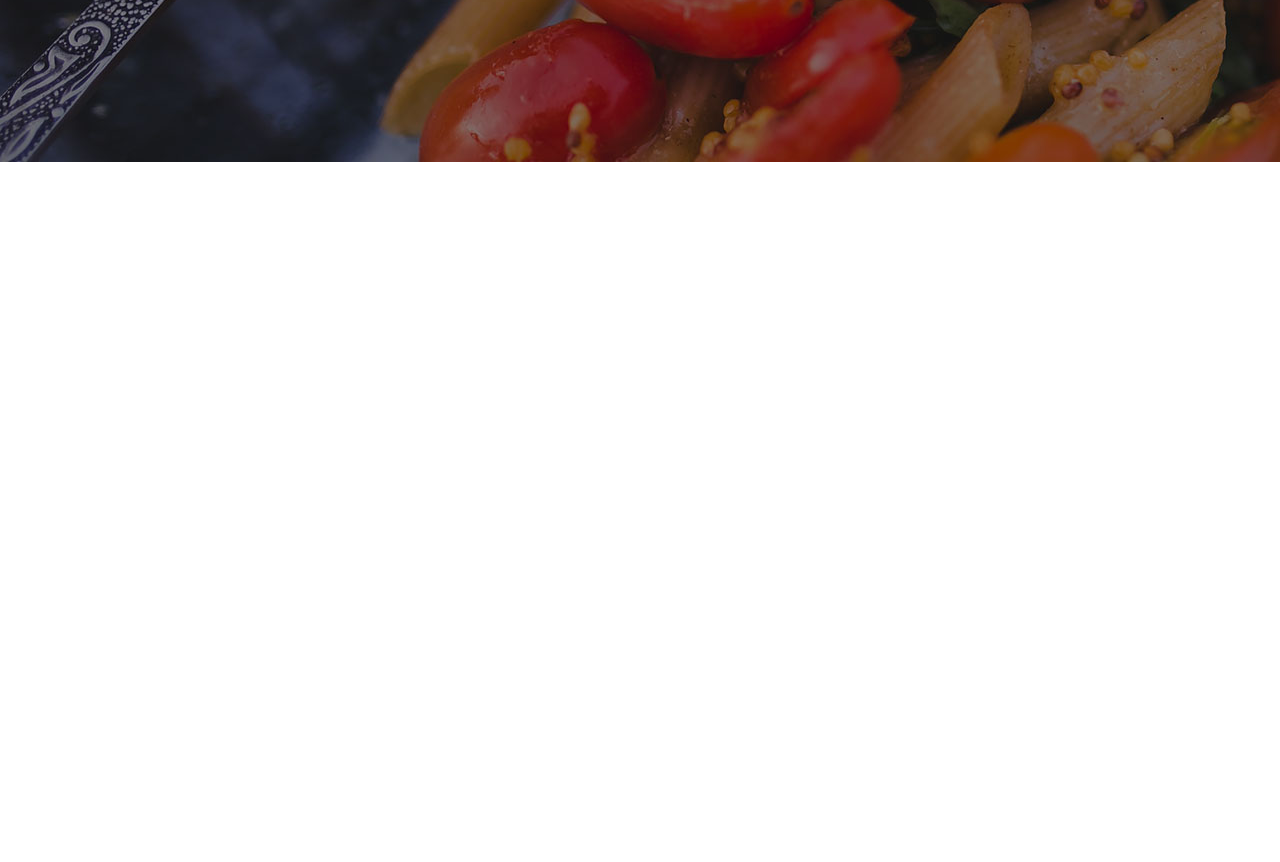
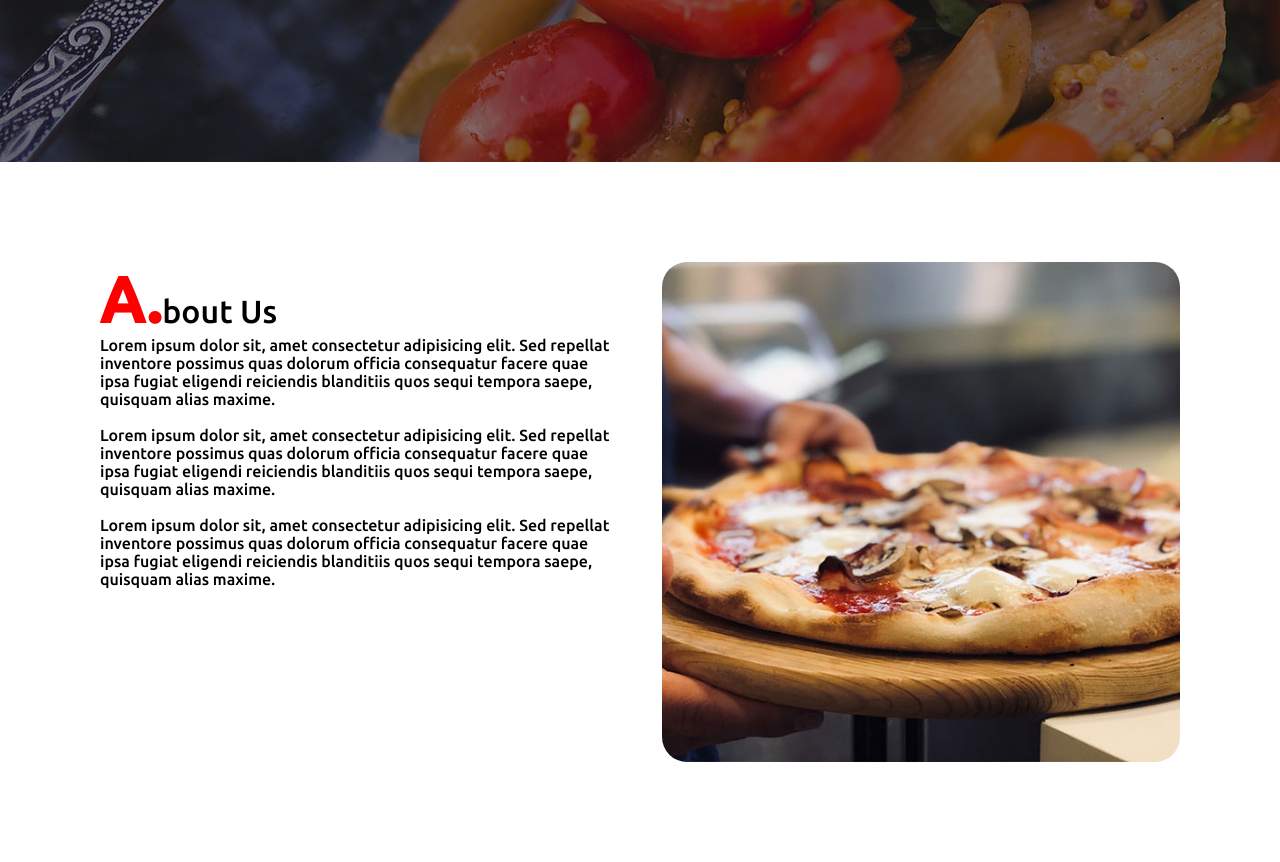
Before and after one commit to mccuyper/frontend-pure, a plain HTML site: page index.html in a window 1280 px wide. Shown: the part 638-1500 px from the top of the page. Before the commit the page ends 1000 px from the top, so only its background shows below. Drawn offline with Linux system fonts and the light colour scheme.

Commit message:
About us section

```diff
--- a/css/style.css
+++ b/css/style.css
@@ -5,6 +5,7 @@
     box-sizing: border-box;
     font-family: 'Ubuntu', 'Times New Roman', Times, serif;
     color: #fff;
+    scroll-behavior: smooth;
 }
 
 p {
@@ -68,6 +69,11 @@ header.sticky {
 }
 header.sticky .logo, header.sticky li a {
     color: black;
+
+}
+header.sticky li a{
+    font-size: 1.2em;
+    font-weight: 300;
 }
 header li a:hover {
     color:rgb(255, 0, 0)
@@ -78,7 +84,7 @@ header .logo {
     font-weight: 800;
     font-size: 2em;
 }
-header .logo span {
+header .logo span, #about span {
     color: rgb(255, 0, 0);
 }
 .nav {
@@ -94,3 +100,45 @@ header .logo span {
     font-size: 1.5em;
     font-weight: 500;
 }
+section {
+    padding: 100px;
+}
+#about p, #about h2{
+    color: #000;
+
+}
+#about span {
+    font-size: 2em;
+    font-weight: 800;
+}
+.row {
+    position: relative;
+    width: 100%;
+    display: flex;
+    justify-content: space-between;
+}
+
+.col50 {
+    position: relative;
+    width: 48%;
+}
+
+#about h2 {
+    font-size: 2em;
+    font-weight: 500;
+}
+
+.imageBox {
+    position: relative;
+    width: 100%;
+    min-height: 500px;
+}
+.imageBox img {
+    position: absolute;
+    top: 0;
+    left: 0;
+    width: 100%;
+    height: 100%;
+    object-fit: cover;
+    border-radius: 25px;
+}
--- a/index.html
+++ b/index.html
@@ -26,6 +26,24 @@
             <a href="#" class="btn">OUR MENU</a>
         </div>
     </section>
+    <section class="about" id='about'>
+        <div class="row">
+            <div class="col50">
+                <h2><span>A.</span>bout Us</h2>
+
+                <p>Lorem ipsum dolor sit, amet consectetur adipisicing elit. Sed repellat inventore possimus quas dolorum officia consequatur facere quae ipsa fugiat eligendi reiciendis blanditiis quos sequi tempora saepe, quisquam alias maxime.</p>
+                <br>
+                <p>Lorem ipsum dolor sit, amet consectetur adipisicing elit. Sed repellat inventore possimus quas dolorum officia consequatur facere quae ipsa fugiat eligendi reiciendis blanditiis quos sequi tempora saepe, quisquam alias maxime.</p>
+                <br>
+                <p>Lorem ipsum dolor sit, amet consectetur adipisicing elit. Sed repellat inventore possimus quas dolorum officia consequatur facere quae ipsa fugiat eligendi reiciendis blanditiis quos sequi tempora saepe, quisquam alias maxime.</p>
+            </div>
+            <div class="col50">
+                <div class="imageBox">
+                    <img src="images/img1.jpg">
+                </div>
+            </div>
+        </div>
+    </section>
     <script type="text/javascript" src="js/script.js">
 
     </script>
```
Also changed, not shown: images/img1.jpg (added).
